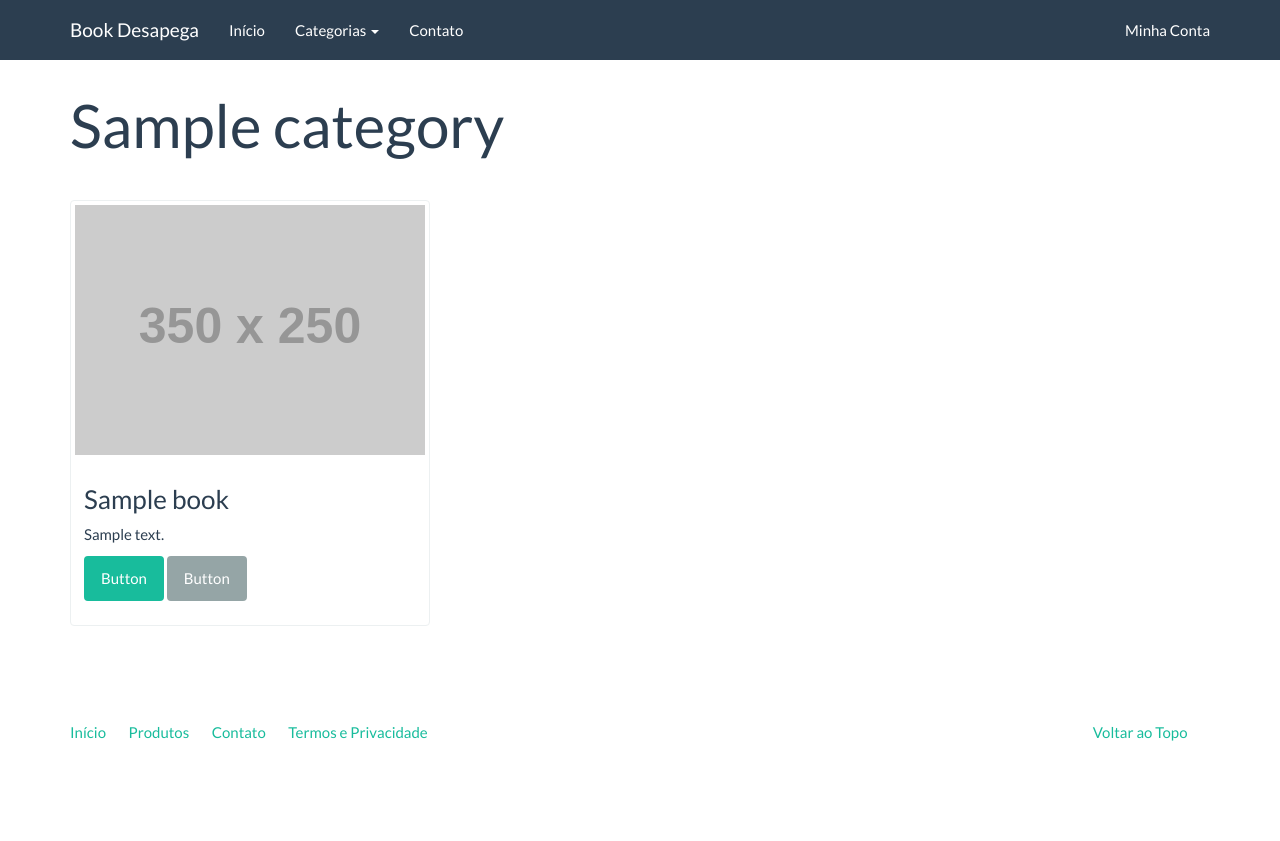
After one commit to fgabrielqr/SistemaVLU, a Django app: template catalog/templates/catalog/category.html in a window 1280 px wide. The commit adds this page. Run offline with Django 3.2, Linux system fonts and the light colour scheme; the template is opened without the code that fills it: values that come from a table or form of the project are taken from there, others are empty; tables that the repository leaves empty hold one stand-in row (values such as "Sample post"); grey boxes labelled with a size stand in for pictures from a placeholder-image service; some libraries are stand-ins or nearby versions.

Commit message:
Filtrando Livros por Categorias

```diff
--- a/catalog/models.py
+++ b/catalog/models.py
@@ -1,5 +1,5 @@
 from django.db import models
-
+from django.urls import reverse
 # Create your models here.
 
 class Category(models.Model):
@@ -16,6 +16,10 @@ class Category(models.Model):
 
     def __str__(self):
         return self.name
+
+    def get_absolute_url(self):
+        return reverse('category', kwargs={'slug': self.slug})
+
 
 class Book(models.Model):
     name = models.CharField('Nome', max_length=100)
--- /dev/null
+++ b/catalog/templates/catalog/category.html
@@ -0,0 +1,27 @@
+{% extends "base.html" %}
+
+{% block title %}
+    {{ current_category }} | {{ block.super }}
+{% endblock %}
+
+{% block container %}
+<div class="page-header">
+    <h1>{{ current_category }}</h1>
+</div>
+<div class="row">
+    {% for book in book_list %}
+        <div class="col-sm-6 col-md-4">
+        <div class="thumbnail">
+            <a href="#">
+                <img src="http://placehold.it/350x250" alt="" />
+            </a>
+            <div class="caption">
+                <h3>{{ book }}</h3>
+                {{ book.description|linebreaks }}
+                <p><a href="#" class="btn btn-success" role="button">Button</a> <a href="#" class="btn btn-default" role="button">Button</a></p>
+            </div>
+        </div>
+    </div>
+    {% endfor %}
+</div>
+{% endblock %}
--- a/catalog/urls.py
+++ b/catalog/urls.py
@@ -3,4 +3,6 @@ from . import views
 
 urlpatterns = [
     path('livros/', views.book_list, name='book_list'),
+    path('^(?P<slug>[\w_-]+)/$', views.category, name='category'),
+
 ]
--- a/myApp/templates/base.html
+++ b/myApp/templates/base.html
@@ -29,7 +29,7 @@
               <a class="dropdown-toggle" data-toggle="dropdown" href="{% url 'book_list' %}" id="download">Categorias <span class="caret"></span></a>
               <ul class="dropdown-menu" aria-labelledby="download">
                   {% for category in categories %}
-                    <li><a href="#">{{ category }}</a></li>
+                    <li><a href="{{ category.get_absolute_url }}">{{ category }}</a></li>
                   {% endfor %}
               </ul>
             </li>
```
Also changed, not shown: catalog/views.py (+9 -1 lines).
